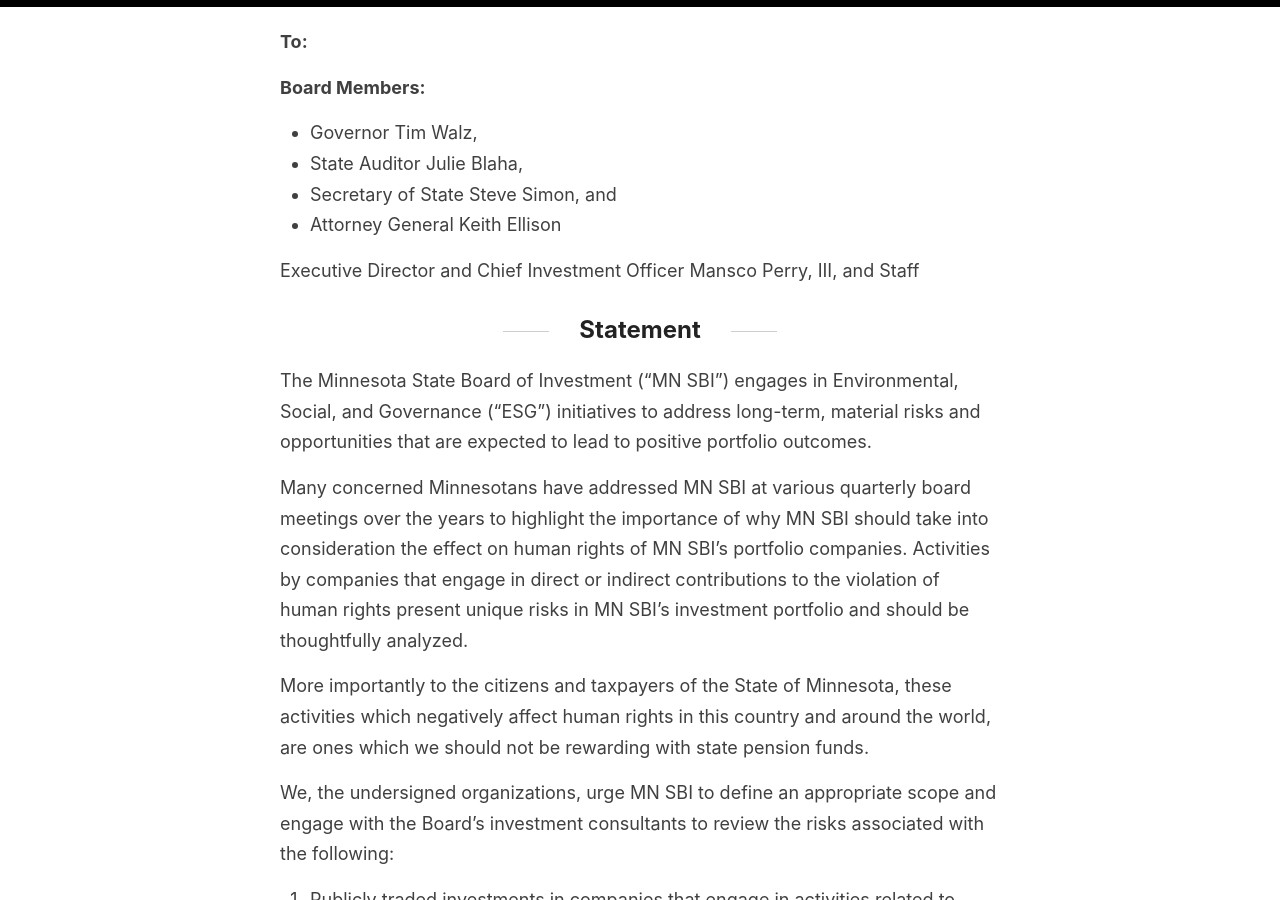
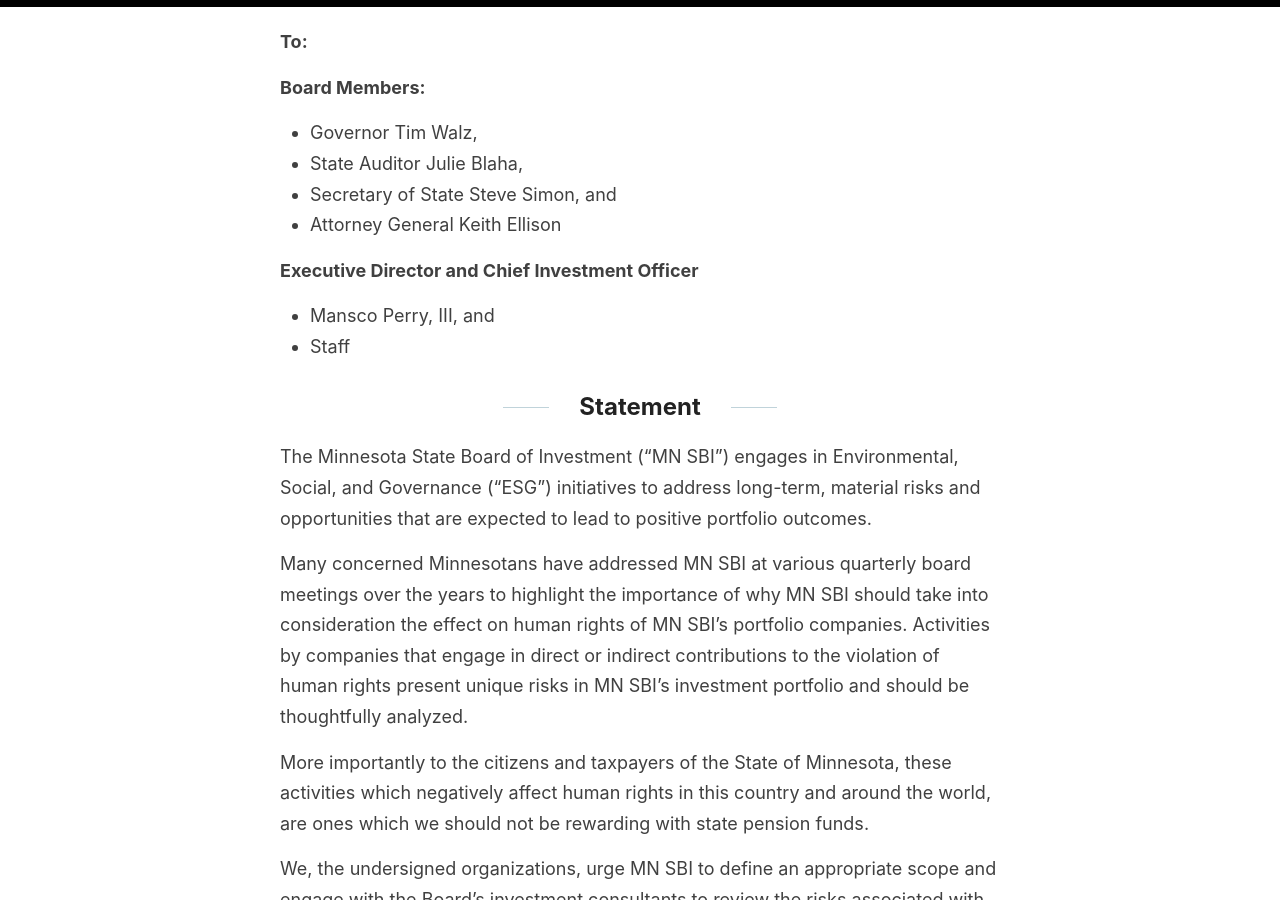
Before and after one commit to adamrahim/adamrahim.github.io, a Jekyll site: the page built from _posts/2020-12-24-letter-to-minnesota-state-board-of-investment.md, in a window 1280 px wide and 900 px high, scrolled down 347 px. Built offline with Jekyll 4.4.1, drawn with Linux system fonts in a browser that asks for light colours.

```diff
--- a/_posts/2020-12-24-letter-to-minnesota-state-board-of-investment.md
+++ b/_posts/2020-12-24-letter-to-minnesota-state-board-of-investment.md
@@ -13,7 +13,9 @@ title: Letter to the Minnesota State Board of Investment
 - Secretary of State Steve Simon, and
 - Attorney General Keith Ellison
 
-Executive Director and Chief Investment Officer Mansco Perry, III, and Staff
+<b>Executive Director and Chief Investment Officer</b>
+- Mansco Perry, III, and
+- Staff
 
 
 
```
